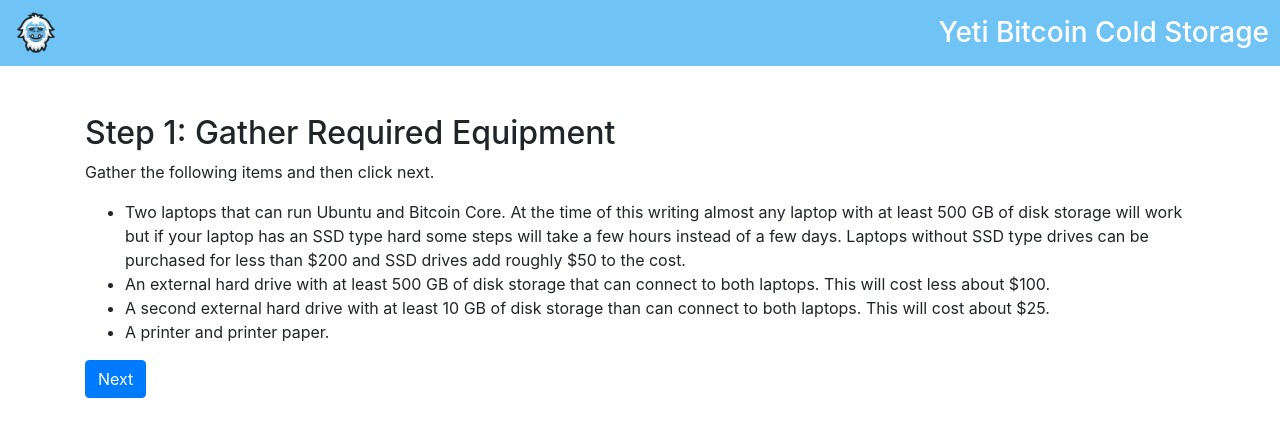
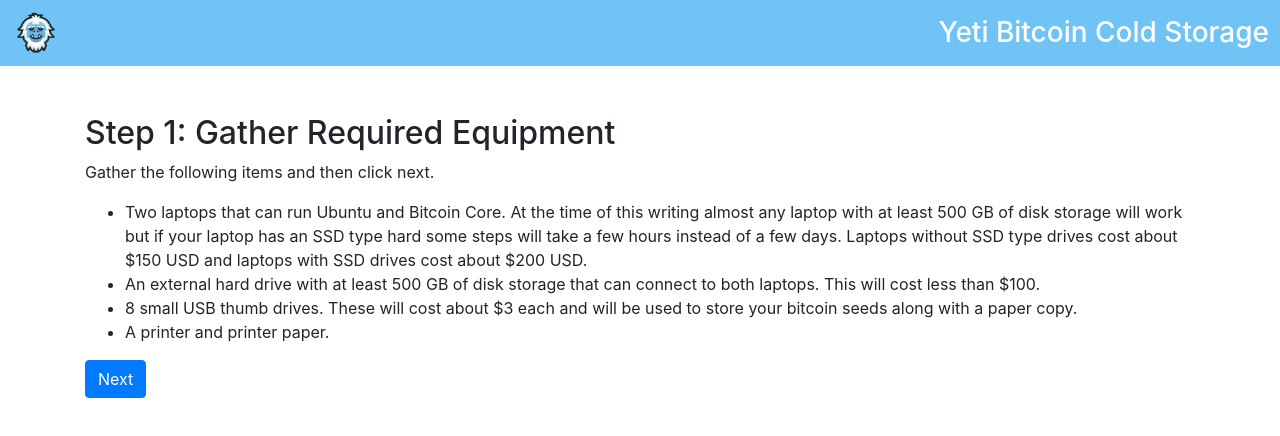
Before and after one commit to JWWeatherman/yetihosted, a Vue app: page /Cold/step1 in a window 1280 px wide. Shown: the top 436 px of the page. Built offline with nearby package versions, Linux system fonts and the light colour scheme; what vue-default-value would draw is missing.

Commit message:
Text changes

```diff
--- a/src/components/YetiColdStartup1.vue
+++ b/src/components/YetiColdStartup1.vue
@@ -3,9 +3,9 @@
     <h2>Step 1: Gather Required Equipment</h2>
     <p>Gather the following items and then click next.</p>
       <ul>
-          <li>Two laptops that can run Ubuntu and Bitcoin Core. At the time of this writing almost any laptop with at least 500 GB of disk storage will work but if your laptop has an SSD type hard some steps will take a few hours instead of a few days. Laptops without SSD type drives can be purchased for less than $200 and SSD drives add roughly $50 to the cost.</li>
-          <li>An external hard drive with at least 500 GB of disk storage that can connect to both laptops. This will cost less about $100.</li>
-          <li>A second external hard drive with at least 10 GB of disk storage than can connect to both laptops. This will cost about $25.</li>
+          <li>Two laptops that can run Ubuntu and Bitcoin Core. At the time of this writing almost any laptop with at least 500 GB of disk storage will work but if your laptop has an SSD type hard some steps will take a few hours instead of a few days. Laptops without SSD type drives cost about $150 USD and laptops with SSD drives cost about $200 USD.</li>
+          <li>An external hard drive with at least 500 GB of disk storage that can connect to both laptops. This will cost less than $100.</li>
+          <li>8 small USB thumb drives. These will cost about $3 each and will be used to store your bitcoin seeds along with a paper copy.</li>
           <li>A printer and printer paper.</li>
       </ul>
     <input v-on:click="click" class="btn btn-primary" type="submit" id="next" value="Next">
```
